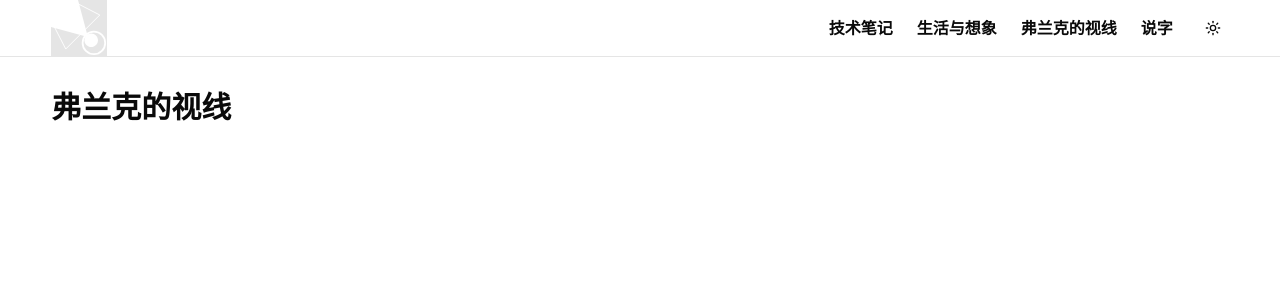
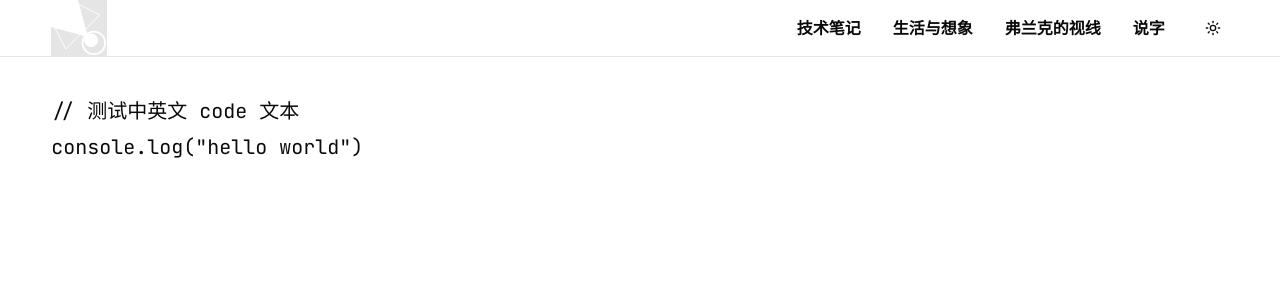
Before and after one commit to FrankTsui96/blog-fe, a Next.js app: page /sight in a window 1280 px wide. Shown: the top 300 px of the page. Built offline with nearby package versions, Linux system fonts and the light colour scheme; what @bprogress/next would draw is missing.

Commit message:
feat: 样式优化

```diff
--- a/app/(main)/sight/page.tsx
+++ b/app/(main)/sight/page.tsx
@@ -1,7 +1,12 @@
 export default function Sight() {
   return (
     <div className="py-8">
-      <h1 className="text-3xl font-bold">弗兰克的视线</h1>
+      <h1 className="text-3xl">
+        <code className='bg-background text-xl'>
+          &#47;&#47; 测试中英文 code 文本 <br />
+          console.log(&#34;hello world&#34;)
+        </code>
+      </h1>
       <div className="mt-8">{/* 内容待添加 */}</div>
     </div>
   );
--- a/app/(main)/tech/page.tsx
+++ b/app/(main)/tech/page.tsx
@@ -1,7 +1,7 @@
 export default function Tech() {
   return (
     <div className="py-8">
-      <h1 className="text-3xl font-bold">技术笔记</h1>
+      <h1 className="text-3xl font-bold">Tech Note</h1>
       <div className="mt-8">{/* 内容待添加 */}</div>
     </div>
   );
--- a/app/globals.css
+++ b/app/globals.css
@@ -43,10 +43,12 @@
 @theme inline {
   --color-background: var(--background);
   --color-foreground: var(--foreground);
-  --font-sans: var(--font-sans);
-  --font-mono: var(--font-mono);
-  /* 默认生成的是下面这一行，报错，修改为上面这一行 */
-  /*--font-mono: var(--font-geist-mono);*/
+  --font-lora: "Lora";
+  --font-noto-serif: "Noto Serif SC";
+  --font-jet-brains-mono: "JetBrains Mono";
+  --font-noto-sans: "Noto Sans SC";
+  --font-sans: var(--font-lora), var(--font-noto-serif), ui-sans-serif, system-ui, sans-serif;
+  --font-mono: var(--font-jet-brains-mono), var(--font-noto-sans), ui-monospace, SFMono-Regular, Menlo, Monaco, Consolas, monospace;
   --font-heading: var(--font-sans);
   --color-sidebar-ring: var(--sidebar-ring);
   --color-sidebar-border: var(--sidebar-border);
@@ -119,10 +121,6 @@
   --sidebar-accent-foreground: oklch(0.205 0 0);
   --sidebar-border: oklch(0.922 0 0);
   --sidebar-ring: oklch(0.708 0 0);
-  /* 前两个是自定义的，后面是 tailwind 的默认字体 */
-  --font-sans: "Lora", "Noto Serif SC", ui-sans-serif, system-ui, sans-serif, "Apple Color Emoji", "Segoe UI Emoji", "Segoe UI Symbol", "Noto Color Emoji";
-  /* 同上 */
-  --font-mono: "JetBrains Mono", "Noto Sans SC", ui-monospace, SFMono-Regular, Menlo, Monaco, Consolas, "Liberation Mono", "Courier New", monospace;
 }
 
 .dark {
--- a/app/layout.tsx
+++ b/app/layout.tsx
@@ -1,6 +1,40 @@
 import type { Metadata } from "next";
 import Provider from "./providers";
+import { Noto_Serif_SC, JetBrains_Mono, Noto_Sans_SC } from "next/font/google";
+import localFont from "next/font/local";
 import "./globals.css";
+import { cn } from "@/lib/utils";
+
+/** 英文文本 */
+const lora = localFont({
+  src: [
+    {
+      path: "../public/fonts/Lora-VariableFont_wght.ttf",
+      style: "normal",
+    },
+    {
+      path: "../public/fonts/Lora-Italic-VariableFont_wght.ttf",
+      style: "italic",
+    },
+  ],
+  display: "swap",
+  variable: "--font-lora",
+});
+
+/** 中文文本 */
+const notoSerif = Noto_Serif_SC({
+  variable: "--font-noto-serif",
+});
+
+/** 英文代码 */
+const jetBrainsMono = JetBrains_Mono({
+  variable: "--font-jet-brains-mono",
+});
+
+/** 中文代码 */
+const notoSans = Noto_Sans_SC({
+  variable: "--font-noto-sans",
+});
 
 export const metadata: Metadata = {
   title: "Frank's Blog",
@@ -13,7 +47,17 @@ export default function RootLayout({
   children: React.ReactNode;
 }>) {
   return (
-    <html lang="zh-CN" suppressHydrationWarning className="h-full antialiased">
+    <html
+      lang="zh-CN"
+      suppressHydrationWarning
+      className={cn(
+        "h-full antialiased",
+        lora.variable,
+        notoSerif.variable,
+        jetBrainsMono.variable,
+        notoSans.variable
+      )}
+    >
       <body className="flex min-h-full flex-col">
         <Provider>{children}</Provider>
       </body>
--- a/components/home/HomeModuleCard.tsx
+++ b/components/home/HomeModuleCard.tsx
@@ -3,6 +3,11 @@
 import { motion, type Variants } from "motion/react";
 import { cn } from "@/lib/utils";
 
+/**
+ * Framer Motion 需要知道起止值的具体数值才能做渐变插值；
+ * 它能解析 #fff，但 var(--accent) 是浏览器运行时才解析的，Framer Motion 看不到实际颜色值，所以只能直接跳变（snap）；
+ * 因此把背景色渐变动画放在 className hover 里，不使用 Variants
+ */
 const cardVariants: Variants = {
   initial: {},
   hovered: {},
--- a/components/layout/Header.tsx
+++ b/components/layout/Header.tsx
@@ -26,16 +26,20 @@ export function Header() {
             className="h-full w-full"
           />
         </Link>
-        <div className="flex flex-1 items-center justify-end gap-4">
-          <nav className="flex items-center">
+        <div className="flex h-full flex-1 items-center justify-end gap-4">
+          <nav className="flex h-full items-center">
             {NavItems.map((item) => (
-              <Link
+              <div
                 key={item.path}
-                href={item.path}
-                className="hover:text-primary p-2 font-semibold transition-all duration-500 not-last:mr-2 hover:scale-102"
+                className="group/nav-items relative h-full transition-colors duration-400"
               >
-                {item.name}
-              </Link>
+                <Link
+                  href={item.path}
+                  className="group-hover/nav-items:bg-foreground group-hover/nav-items:text-primary-foreground flex h-full items-center pr-4 pl-4 font-semibold transition-all duration-500 group-hover/nav-items:-skew-x-6"
+                >
+                  {item.name}
+                </Link>
+              </div>
             ))}
           </nav>
           <ThemeSelect />
```
Also changed, not shown: public/fonts/Lora-Italic-VariableFont_wght.ttf (added), public/fonts/Lora-VariableFont_wght.ttf (added).
